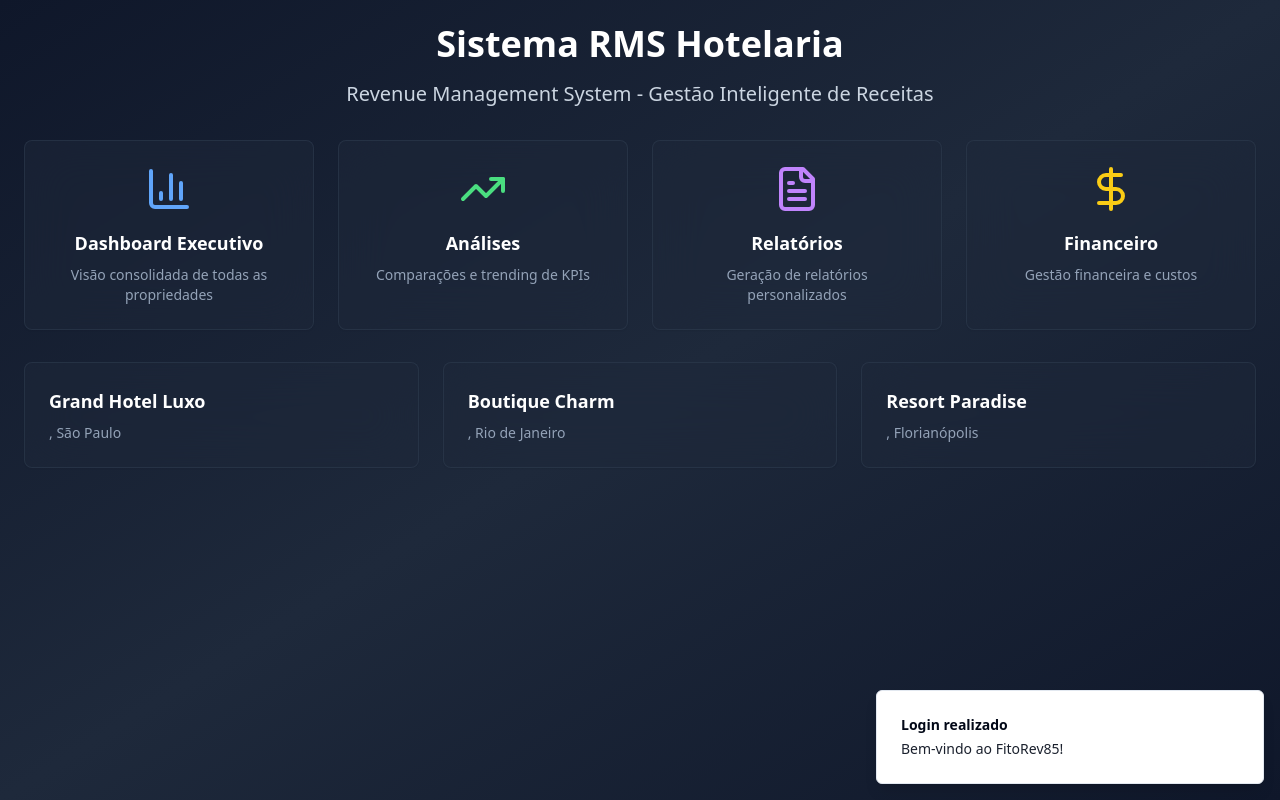
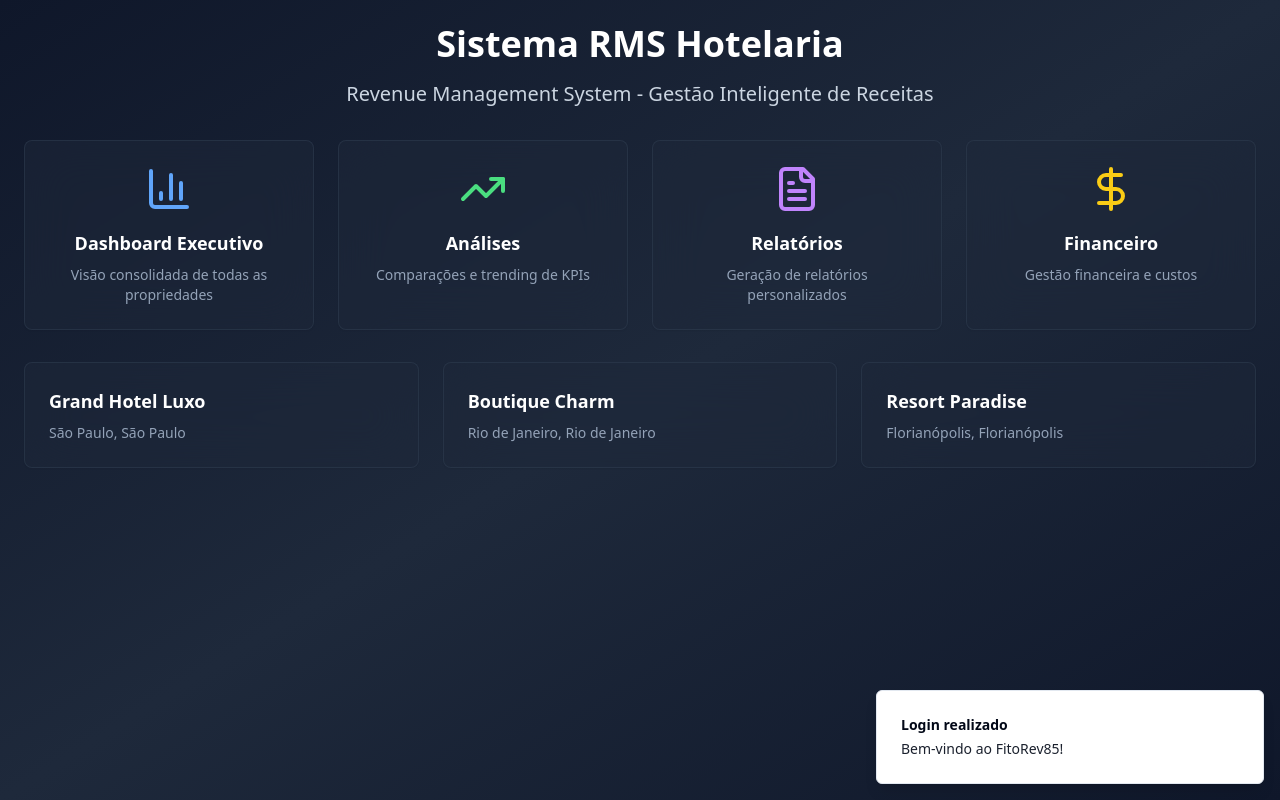
Before and after one commit to fitoRev85/fitorev85-user-manager, a React (Vite) app: page / in a window 1280 px wide. Both pictures are taken after a click on the button "Entrar". Built offline with nearby package versions, Linux system fonts and the light colour scheme.

Commit message:
Fix: Property address error
The Property interface in useProperties.ts does not include the address field. Added the address field to the Property interface to resolve the TypeScript error in Properties.tsx.

```diff
--- a/src/pages/Properties.tsx
+++ b/src/pages/Properties.tsx
@@ -1,3 +1,4 @@
+
 import React from 'react';
 import { useNavigate } from 'react-router-dom';
 import { Card, CardContent } from '@/components/ui/card';
@@ -85,7 +86,7 @@ const Properties = () => {
                   {property.name}
                 </h3>
                 <p className="text-slate-400 text-sm">
-                  {property.address}, {property.city}
+                  {property.location}, {property.city}
                 </p>
               </CardContent>
             </Card>
```
